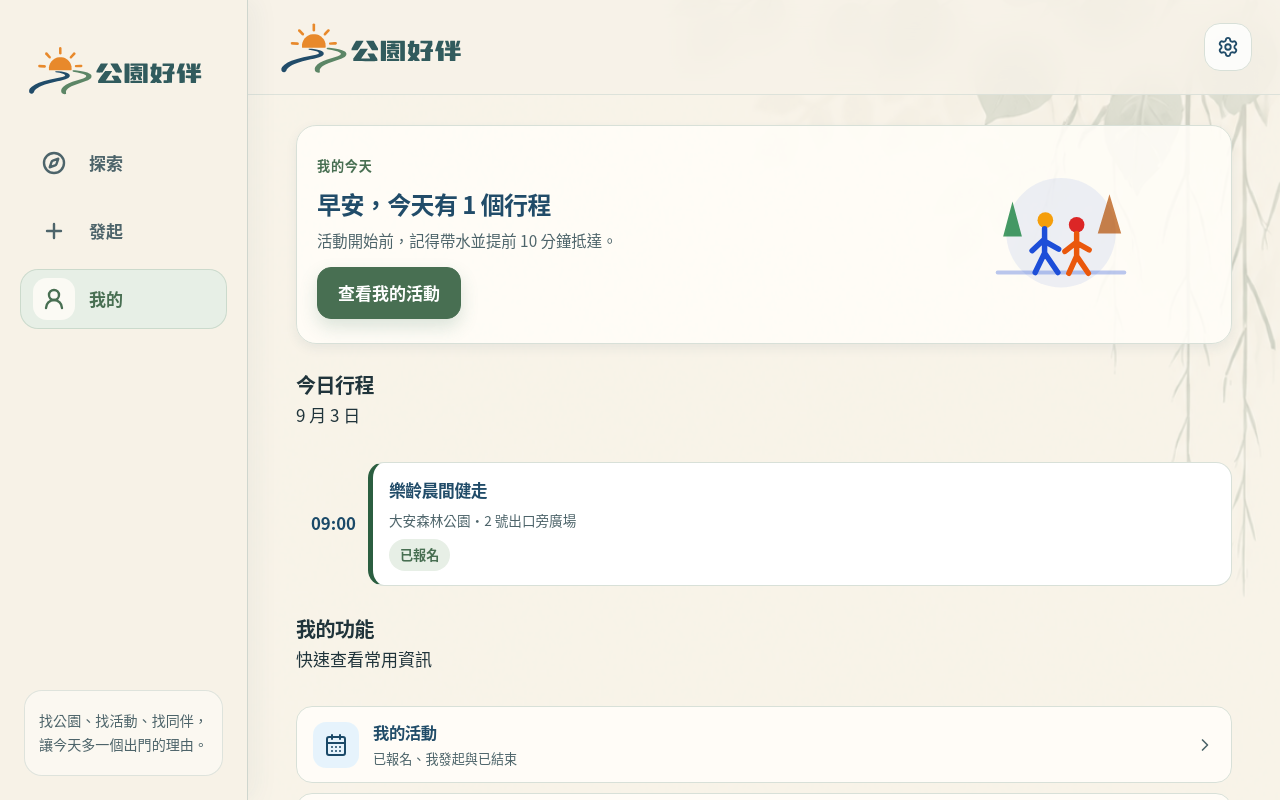
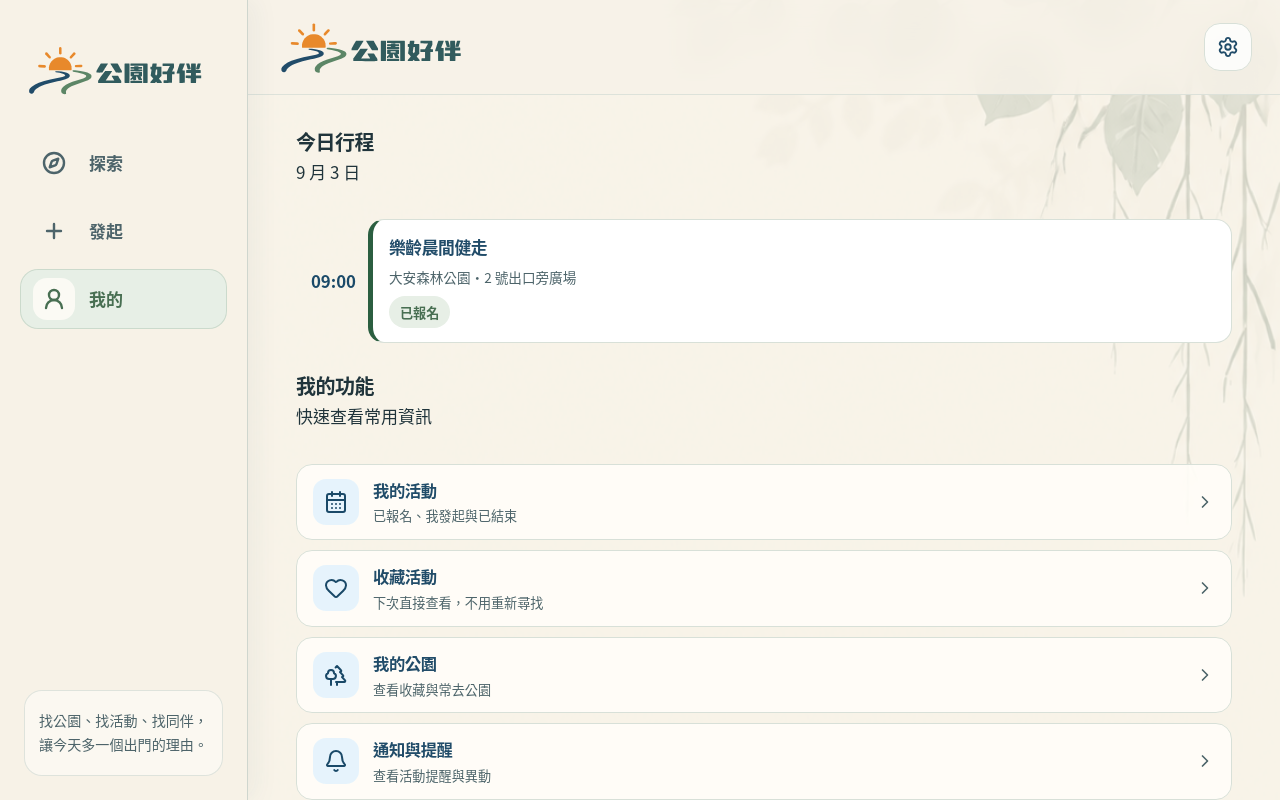
Before and after one commit to eshichen-hash/houban-web-app, a Vue app: page /my in a window 1280 px wide. Shown: the top 800 px of the page. Built offline with nearby package versions, Linux system fonts and the light colour scheme.

Commit message:
refactor: remove redundant hero summary section in My page

```diff
--- a/src/views/MyView.vue
+++ b/src/views/MyView.vue
@@ -116,33 +116,7 @@ function saveSettings() {
     </header>
 
     <!-- 1. 主畫面 (#my) -->
-    <main v-if="!currentSubView" class="page-content my-content" aria-labelledby="my-title">
-      <!-- 英雄卡片 (Hero) -->
-      <section class="hero" aria-label="今日行程概覽">
-        <div class="hero-copy">
-          <span class="eyebrow">我的今天</span>
-          <h1 id="my-title">早安，今天有 {{ registeredEvents.length ? registeredEvents.length : 1 }} 個行程</h1>
-          <p>活動開始前，記得帶水並提前 10 分鐘抵達。</p>
-          <div class="hero-actions">
-            <button class="button button--primary" type="button" @click="currentSubView = 'activities'">
-              查看我的活動
-            </button>
-          </div>
-        </div>
-        <div class="hero-art" aria-hidden="true">
-          <svg viewBox="0 0 220 170" fill="none" style="width: 100%; height: 100%;">
-            <circle cx="110" cy="82" r="70" fill="currentColor" opacity=".08"/>
-            <path d="M29 133h162" stroke="currentColor" stroke-width="5" stroke-linecap="round" opacity=".3"/>
-            <path d="M48 134V83M36 87h24L48 42 36 87Z" fill="#15803d" opacity=".78"/>
-            <path d="M172 134V78M157 83h30l-15-50-15 50Z" fill="#b45309" opacity=".72"/>
-            <circle cx="90" cy="66" r="10" fill="#f59e0b"/>
-            <path d="M89 77v31m0-18-16 15m16-12 18 10m-18 5-12 25m12-25 17 25" stroke="#1d4ed8" stroke-width="7" stroke-linecap="round" stroke-linejoin="round"/>
-            <circle cx="130" cy="72" r="10" fill="#dc2626"/>
-            <path d="M130 83v29m0-18-15 12m15-11 16 9m-16 8-10 22m10-22 15 22" stroke="#ea580c" stroke-width="7" stroke-linecap="round" stroke-linejoin="round"/>
-          </svg>
-        </div>
-      </section>
-
+    <main v-if="!currentSubView" class="page-content my-content" aria-label="我的個人專區">
       <!-- 今日行程 (Timeline) -->
       <section class="section" style="margin-bottom: 26px;">
         <div class="section-heading">
```
